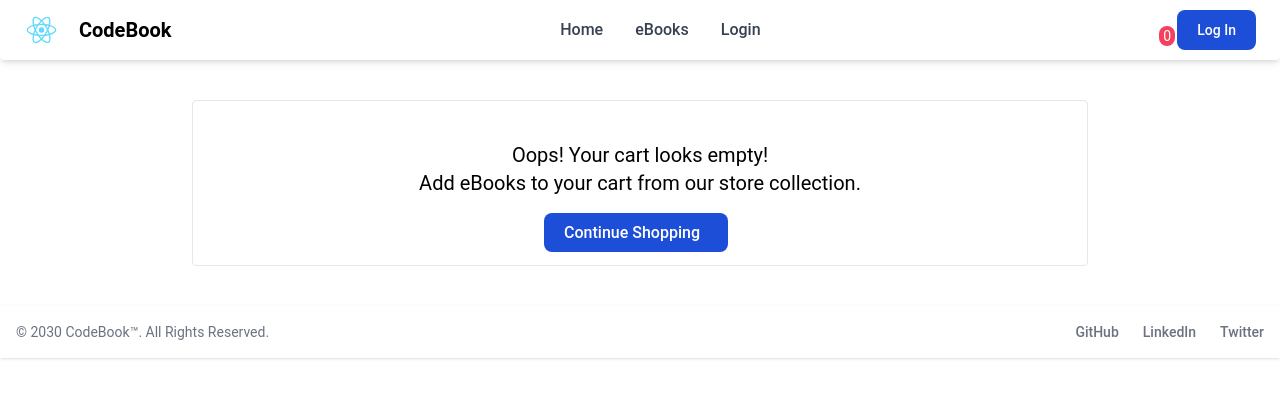
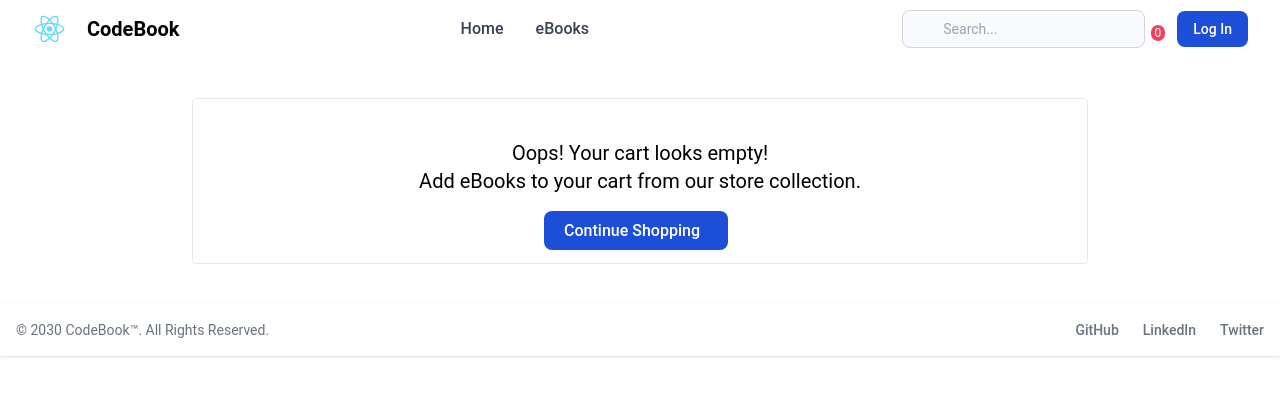
Before and after one commit to TornovDutta/EcommerceProject, a React (Create React App) app: page /cart in a window 1280 px wide. Shown: the top 398 px of the page. Built offline with nearby package versions, Linux system fonts and the light colour scheme.

Commit message:
update the hearder

```diff
--- a/src/components/Element/CartCard.js
+++ b/src/components/Element/CartCard.js
@@ -5,19 +5,19 @@ export const CartCard = ({ product }) => {
     const { removeFromCart } = useCart();
 
     return (
-        <div className="flex flex-wrap justify-between border-b dark:border-slate-700 max-w-4xl m-auto p-2 mb-5 ">
+        <div className="flex flex-wrap justify-between border-b dark:border-slate-700 max-w-4xl m-auto p-4 mb-5 rounded-lg shadow-md bg-white dark:bg-gray-800">
             <div className="flex">
                 <Link to={`/products/${product.id}`}>
                     <img className="w-32 rounded" src={product.poster} alt={product.name} />
                 </Link>
-                <div className="">
+                <div className="ml-4 flex flex-col justify-between">
                     <Link to={`/products/${product.id}`}>
-                        <p className="text-lg ml-2 dark:text-slate-200">{product.name}</p>
+                        <p className="text-lg font-semibold dark:text-slate-200">{product.name}</p>
                     </Link>
-                    <button onClick={() => removeFromCart(product)} className="text-base ml-2 text-red-400">Remove</button>
+                    <button onClick={() => removeFromCart(product)} className="text-base text-red-500 hover:text-red-700 font-medium self-start">Remove</button>
                 </div>
             </div>
-            <div className="text-lg m-2 dark:text-slate-200">
+            <div className="text-lg font-semibold dark:text-slate-200 self-center">
                 <span>${product.price}</span>
             </div>
         </div>
--- a/src/components/Layout/Header.js
+++ b/src/components/Layout/Header.js
@@ -6,33 +6,64 @@ import { useAuth, useCart } from "../../context";
 export const Header = () => {
     const [hidden, setHidden] = useState(true);
     const [dropdown, setDropdown] = useState(false);
-    const { token, logout, id } = useAuth();
+    const [darkMode, setDarkMode] = useState(JSON.parse(localStorage.getItem("darkMode")) || false);
+    const { token, logout } = useAuth();
     const { cartList } = useCart();
     const navigate = useNavigate();
+
+    useEffect(() => {
+        localStorage.setItem("darkMode", JSON.stringify(darkMode));
+        if (darkMode) {
+            document.documentElement.classList.add("dark");
+        } else {
+            document.documentElement.classList.remove("dark");
+        }
+    }, [darkMode]);
+
+    const handleSubmit = (event) => {
+        event.preventDefault();
+        const query = event.target.search.value;
+        event.target.reset();
+        return navigate(`/products?q=${query}`);
+    }
 
     const activeClass = "text-base block py-2 pr-4 pl-3 text-white bg-blue-700 rounded md:bg-transparent md:text-blue-700 md:p-0 dark:text-white";
     const inActiveClass = "text-base block py-2 pr-4 pl-3 text-gray-700 border-b border-gray-100 hover:bg-gray-50 md:hover:bg-transparent md:border-0 md:hover:text-blue-700 md:p-0 dark:text-gray-400 md:dark:hover:text-white dark:hover:bg-gray-700 dark:hover:text-white md:dark:hover:bg-transparent dark:border-gray-700";
 
     return (
         <header>
-            <nav className="bg-white border-gray-200 px-2 sm:px-4 py-2.5 rounded dark:bg-gray-900 shadow-md">
-                <div className="container flex flex-wrap justify-between items-center mx-auto">
+            <nav className="bg-white border-gray-200 dark:bg-gray-900">
+                <div className="flex flex-wrap justify-between items-center mx-auto max-w-screen-xl px-4 md:px-6 py-2.5">
                     <Link to="/" className="flex items-center">
                         <img src={logo} className="mr-3 h-6 sm:h-9" alt="CodeBook Logo" />
                         <span className="self-center text-xl font-semibold whitespace-nowrap dark:text-white">CodeBook</span>
                     </Link>
+
                     <div className="flex items-center md:order-2 gap-2">
-                        {token && <span className="text-gray-700 dark:text-white text-sm mr-2">Hello, User</span>}
-                        <Link to="/cart" className="text-gray-700 dark:text-white mr-5">
-                            <span className="text-2xl bi bi-cart-fill relative">
-                                <span className="text-white text-sm absolute -top-1 left-2.5 bg-rose-500 px-1 rounded-full ">{cartList.length}</span>
-                            </span>
+                        <button onClick={() => setDarkMode(!darkMode)} data-tooltip-target="navbar-search-example-toggle-dark-mode-tooltip" type="button" data-collapse-toggle="navbar-search-example-toggle-dark-mode-tooltip" className="text-gray-500 dark:text-gray-400 hover:bg-gray-100 dark:hover:bg-gray-700 focus:outline-none focus:ring-4 focus:ring-gray-200 dark:focus:ring-gray-700 rounded-lg text-sm p-2.5 mr-1">
+                            {darkMode ? <span className="bi bi-sun-fill"></span> : <span className="bi bi-moon-fill"></span>}
+                        </button>
+
+                        <form onSubmit={handleSubmit} className="hidden md:block relative mr-2">
+                            <div className="flex absolute inset-y-0 left-0 items-center pl-3 pointer-events-none">
+                                <span className="bi bi-search text-gray-500"></span>
+                            </div>
+                            <input name="search" type="text" id="search-navbar" className="block p-2 pl-10 w-full text-gray-900 bg-gray-50 rounded-lg border border-gray-300 sm:text-sm focus:ring-blue-500 focus:border-blue-500 dark:bg-gray-700 dark:border-gray-600 dark:placeholder-gray-400 dark:text-white dark:focus:ring-blue-500 dark:focus:border-blue-500" placeholder="Search..." autoComplete="off" />
+                        </form>
+
+                        <Link to="/cart" className="text-gray-700 dark:text-white mr-2 relative">
+                            <span className="text-2xl bi bi-cart-fill"></span>
+                            <span className="text-white text-xs absolute -top-1 -right-1 bg-rose-500 px-1 rounded-full ">{cartList.length}</span>
                         </Link>
+
                         {token ? (
                             <div className="relative">
                                 <span onClick={() => setDropdown(!dropdown)} className="cursor-pointer text-gray-700 dark:text-white text-2xl bi bi-person-circle"></span>
                                 {dropdown && (
-                                    <div id="dropdownAvatar" className="select-none	absolute top-10 right-0 z-10 w-44 bg-white rounded divide-y divide-gray-100 shadow dark:bg-gray-700 dark:divide-gray-600">
+                                    <div id="dropdownAvatar" className="select-none absolute top-10 right-0 z-10 w-44 bg-white rounded divide-y divide-gray-100 shadow dark:bg-gray-700 dark:divide-gray-600">
+                                        <div className="py-3 px-4 text-sm text-gray-900 dark:text-white">
+                                            <div className="font-medium truncate">Welcome</div>
+                                        </div>
                                         <ul className="py-1 text-sm text-gray-700 dark:text-gray-200" aria-labelledby="dropdownUserAvatarButton">
                                             <li>
                                                 <Link onClick={() => setDropdown(false)} to="/products" className="block py-2 px-4 hover:bg-gray-100 dark:hover:bg-gray-600 dark:hover:text-white">All eBooks</Link>
@@ -48,14 +79,14 @@ export const Header = () => {
                                 )}
                             </div>
                         ) : (
-                            <Link to="/login" className="text-white bg-blue-700 hover:bg-blue-800 focus:ring-4 focus:ring-blue-300 font-medium rounded-lg text-sm px-5 py-2.5 mr-2 dark:bg-blue-600 dark:hover:bg-blue-700 focus:outline-none dark:focus:ring-blue-800">Log In</Link>
+                            <Link to="/login" className="text-white bg-blue-700 hover:bg-blue-800 focus:ring-4 focus:ring-blue-300 font-medium rounded-lg text-sm px-4 py-2 mr-2 dark:bg-blue-600 dark:hover:bg-blue-700 focus:outline-none dark:focus:ring-blue-800">Log In</Link>
                         )}
-
                         <button onClick={() => setHidden(!hidden)} data-collapse-toggle="mobile-menu-2" type="button" className="inline-flex items-center p-2 text-sm text-gray-500 rounded-lg md:hidden hover:bg-gray-100 focus:outline-none focus:ring-2 focus:ring-gray-200 dark:text-gray-400 dark:hover:bg-gray-700 dark:focus:ring-gray-600" aria-controls="mobile-menu-2" aria-expanded="false">
                             <span className="sr-only">Open main menu</span>
                             <svg className="w-6 h-6" fill="currentColor" viewBox="0 0 20 20" xmlns="http://www.w3.org/2000/svg"><path fillRule="evenodd" d="M3 5a1 1 0 011-1h12a1 1 0 110 2H4a1 1 0 01-1-1zM3 10a1 1 0 011-1h12a1 1 0 110 2H4a1 1 0 01-1-1zM3 15a1 1 0 011-1h12a1 1 0 110 2H4a1 1 0 01-1-1z" clipRule="evenodd"></path></svg>
                         </button>
                     </div>
+
                     <div className={`${hidden ? "hidden" : ""} justify-between items-center w-full md:flex md:w-auto md:order-1`} id="mobile-menu-2">
                         <ul className="flex flex-col mt-4 md:flex-row md:space-x-8 md:mt-0 md:text-sm md:font-medium">
                             <li>
@@ -64,16 +95,14 @@ export const Header = () => {
                             <li>
                                 <NavLink to="/products" className={({ isActive }) => isActive ? activeClass : inActiveClass}>eBooks</NavLink>
                             </li>
-                            {token ? (
-                                <li>
-                                    <span onClick={logout} className="cursor-pointer text-base block py-2 pr-4 pl-3 text-gray-700 border-b border-gray-100 hover:bg-gray-50 md:hover:bg-transparent md:border-0 md:hover:text-blue-700 md:p-0 dark:text-gray-400 md:dark:hover:text-white dark:hover:bg-gray-700 dark:hover:text-white md:dark:hover:bg-transparent dark:border-gray-700">Logout</span>
-                                </li>
-                            ) : (
-                                <li>
-                                    <NavLink to="/login" className={({ isActive }) => isActive ? activeClass : inActiveClass}>Login</NavLink>
-                                </li>
-                            )}
                         </ul>
+                        {/* Search Bar (Mobile) */}
+                        <form onSubmit={handleSubmit} className="md:hidden mt-4 relative">
+                            <div className="flex absolute inset-y-0 left-0 items-center pl-3 pointer-events-none">
+                                <span className="bi bi-search text-gray-500"></span>
+                            </div>
+                            <input name="search" type="text" id="search-navbar-mobile" className="block p-2 pl-10 w-full text-gray-900 bg-gray-50 rounded-lg border border-gray-300 sm:text-sm focus:ring-blue-500 focus:border-blue-500 dark:bg-gray-700 dark:border-gray-600 dark:placeholder-gray-400 dark:text-white dark:focus:ring-blue-500 dark:focus:border-blue-500" placeholder="Search..." autoComplete="off" />
+                        </form>
                     </div>
                 </div>
             </nav>
--- a/src/pages/products/ProductsPages.js
+++ b/src/pages/products/ProductsPages.js
@@ -1,17 +1,20 @@
 import { useEffect, useState } from "react";
+import { useSearchParams } from "react-router-dom";
 import { ProductsCard } from "../../components";
 
 export const ProductsPages = () => {
     const [products, setProducts] = useState([]);
+    const [searchParams] = useSearchParams();
+    const searchTerm = searchParams.get("q");
 
     useEffect(() => {
         async function fetchProducts() {
-            const response = await fetch("http://localhost:8000/products");
+            const response = await fetch(`http://localhost:8000/products?name_like=${searchTerm ? searchTerm : ""}`);
             const data = await response.json();
             setProducts(data);
         }
         fetchProducts();
-    }, []);
+    }, [searchTerm]);
 
     return (
         <main>
```
Also changed, not shown: src/pages/cart/CartPage.js (+6 -14 lines).
